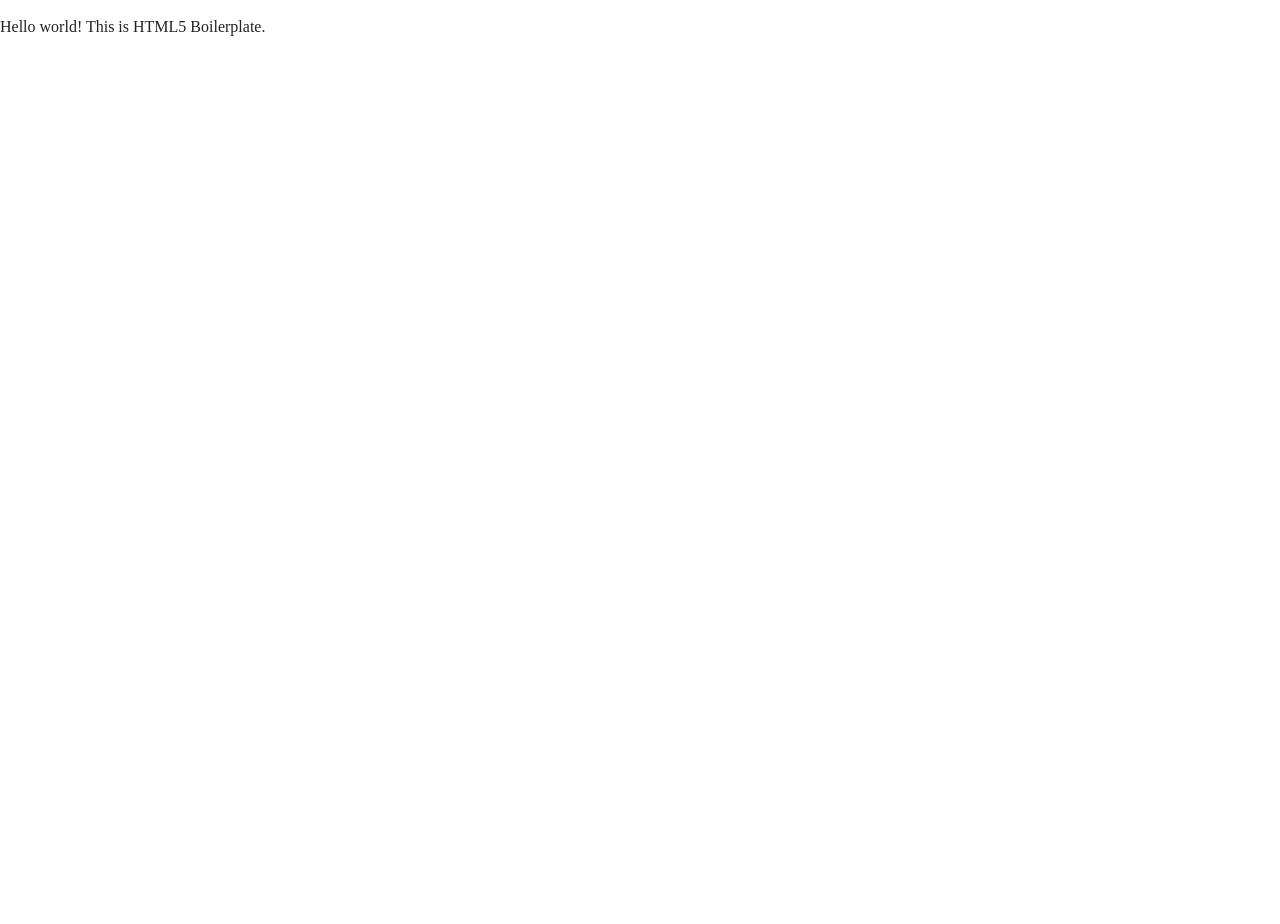
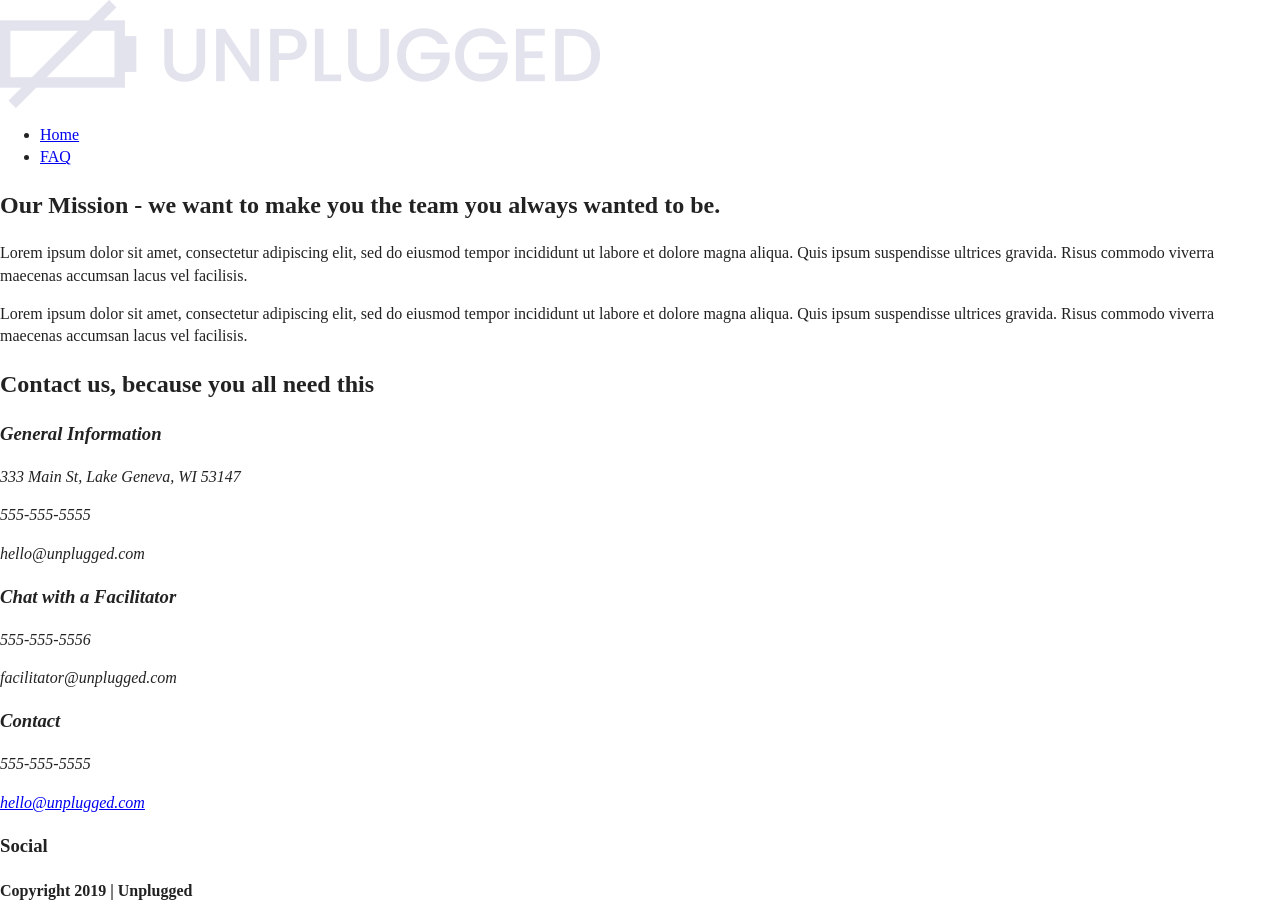
Before and after one commit to RingyDingy/tech-retreat, a website: page about/index.html in a window 1280 px wide. Before the commit the page ends 800 px from the top, so only its background shows below. Drawn offline with Linux system fonts and the light colour scheme.

Commit message:
About page structure and basic content

```diff
--- a/about/index.html
+++ b/about/index.html
@@ -24,12 +24,106 @@
 
 <body>
 
-  <!-- Add your site or application content here -->
-  <p>Hello world! This is HTML5 Boilerplate.</p>
+
   <script src="../js/vendor/modernizr-3.11.2.min.js"></script>
   <script src="../js/plugins.js"></script>
   <script src="../js/main.js"></script>
 
+
+  <header class="content-wrapper">
+
+    <div class="content-wrapper">
+      <a href="#"> <img src="../img/unpluggedlogo.png" alt="unplugged logo"></a>
+      <div class="header-divider"></div>
+      <nav>
+        <ul>
+          <li><a href="../index.html" target="_blank">Home</a></li>
+          <li><a href="../faq/index.html" target="_blank">FAQ</a></li>
+        </ul>
+      </nav>
+    </div>
+  </header>
+
+
+  <main>
+
+    <section class="mission">
+      <div class="content-wrapper">
+        <div class="mission-content">
+
+          <h2>Our Mission - we want to make you the team you always wanted to be.</h2>
+          <p>Lorem ipsum dolor sit amet, consectetur adipiscing elit, sed do eiusmod tempor incididunt ut labore et dolore magna aliqua. Quis ipsum suspendisse ultrices gravida. Risus commodo viverra maecenas accumsan lacus vel facilisis. </p>
+          <p>Lorem ipsum dolor sit amet, consectetur adipiscing elit, sed do eiusmod tempor incididunt ut labore et dolore magna aliqua. Quis ipsum suspendisse ultrices gravida. Risus commodo viverra maecenas accumsan lacus vel facilisis. </p>
+
+        </div>
+      </div>
+    </section>
+
+    <section class="map">
+      <figure>
+
+      </figure>
+    </section>
+
+    <section class="contact-section">
+      <div class="content-wrapper">
+        <h2>Contact us, because you all need this</h2>
+
+        <address>
+          <div>
+            <h3>General Information</h3>
+            <p>333 Main St, Lake Geneva, WI 53147</p>
+            <p>555-555-5555</p>
+            <p>hello@unplugged.com</p>
+          </div>
+
+          <div>
+            <h3>Chat with a Facilitator</h3>
+            <p>555-555-5556</p>
+            <p>facilitator@unplugged.com</p>
+          </div>
+
+        </address>
+
+
+
+      </div>
+    </section>
+
+  </main>
+
+
+
+
+  <footer>
+
+    <div class="content-wrapper">
+      <div class="footer-content">
+        <div class="contact">
+          <address>
+            <h3>Contact</h3>
+            <p>555-555-5555</p>
+            <p><a href="mailto:hello@unplugged.com" target="_blank">hello@unplugged.com</a></p>
+          </address>
+        </div>
+        <div class="social">
+          <h3>Social</h3>
+          <div class="social-icons">
+            <p><a href="https://www.facebook.com/yoursite" target="_blank"></a></p>
+            <p><a href="https://www.twitter.com" target="_blank"></a></p>
+            <p><a href="https://www.instagram.com" target="_blank"></a></p>
+          </div>
+          <div class="copyright">
+            <h4>Copyright 2019 | Unplugged</h4>
+          </div>
+        </div>
+      </div>
+    </div>
+
+    <nav>
+    </nav>
+
+  </footer>
   <!-- Google Analytics: change UA-XXXXX-Y to be your site's ID. -->
   <script>
     window.ga = function () { ga.q.push(arguments) }; ga.q = []; ga.l = +new Date;
```
